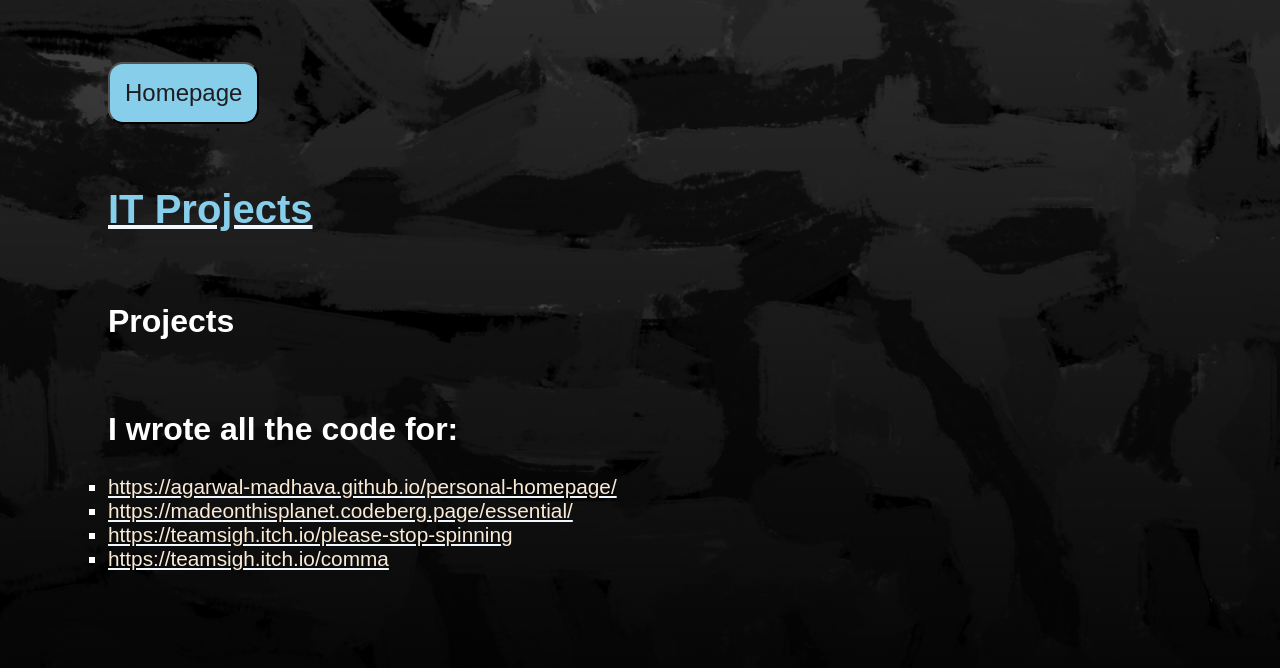
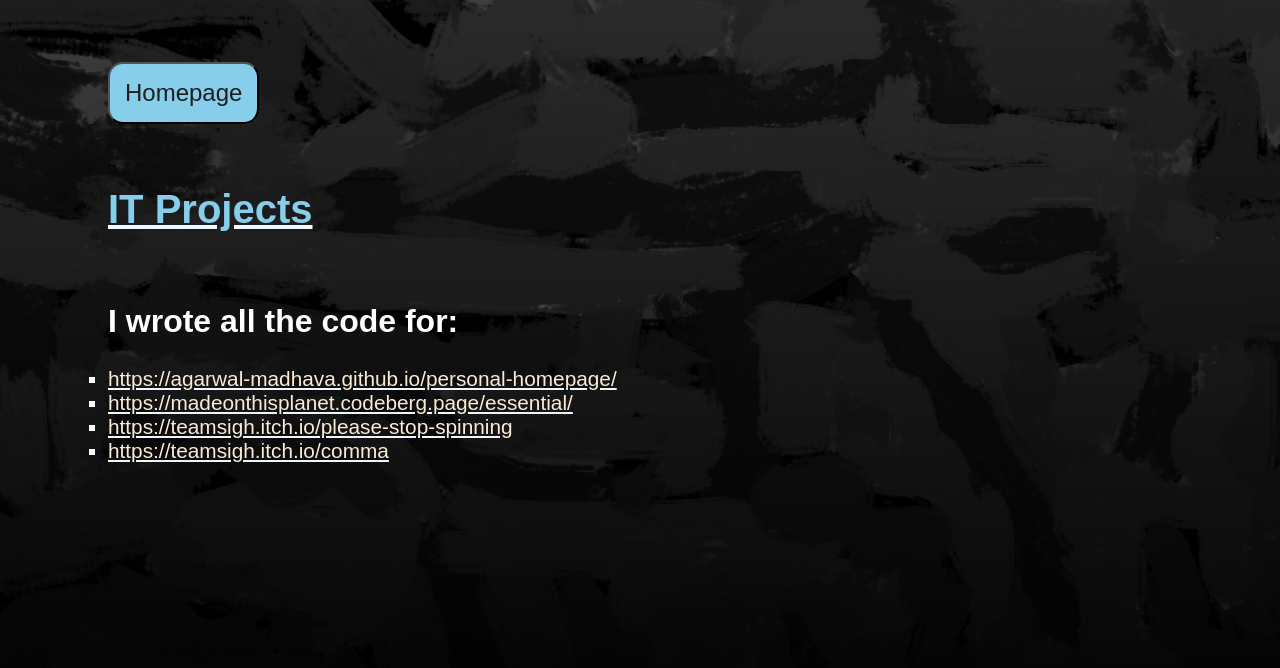
Before and after one commit to agarwal-madhava/personal-homepage, a plain HTML site: page IT/IT-projects.html in a window 1280 px wide. Drawn offline with Linux system fonts and the light colour scheme.

Commit message:
fixed some useless text in IT-projects.html

```diff
--- a/IT/IT-projects.html
+++ b/IT/IT-projects.html
@@ -23,10 +23,6 @@
 
     <br>
 
-    <h2>Projects</h2>
-
-    <br>
-
     <h2>I wrote all the code for:</h2>
     <ul>
         <li><a href="https://agarwal-madhava.github.io/personal-homepage/">https://agarwal-madhava.github.io/personal-homepage/</a></li>
```
